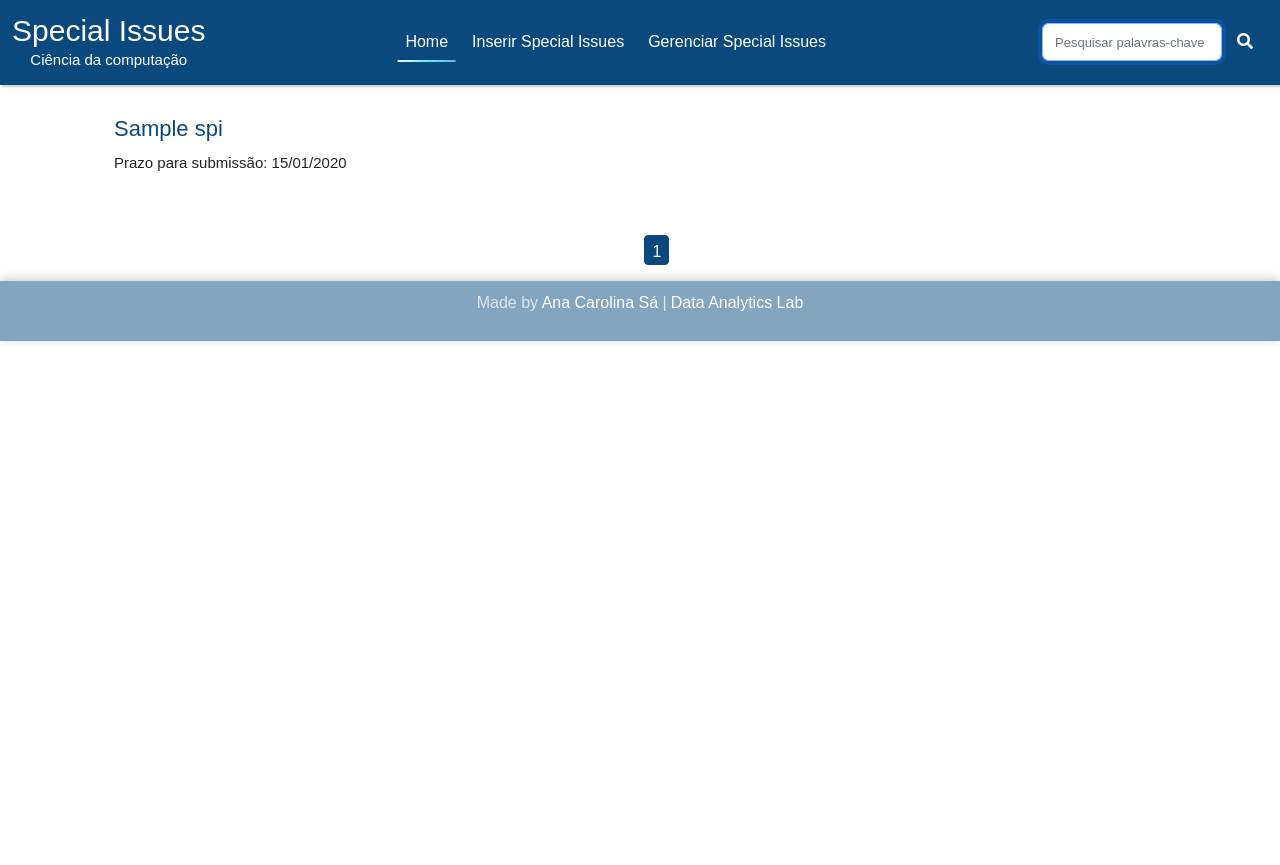
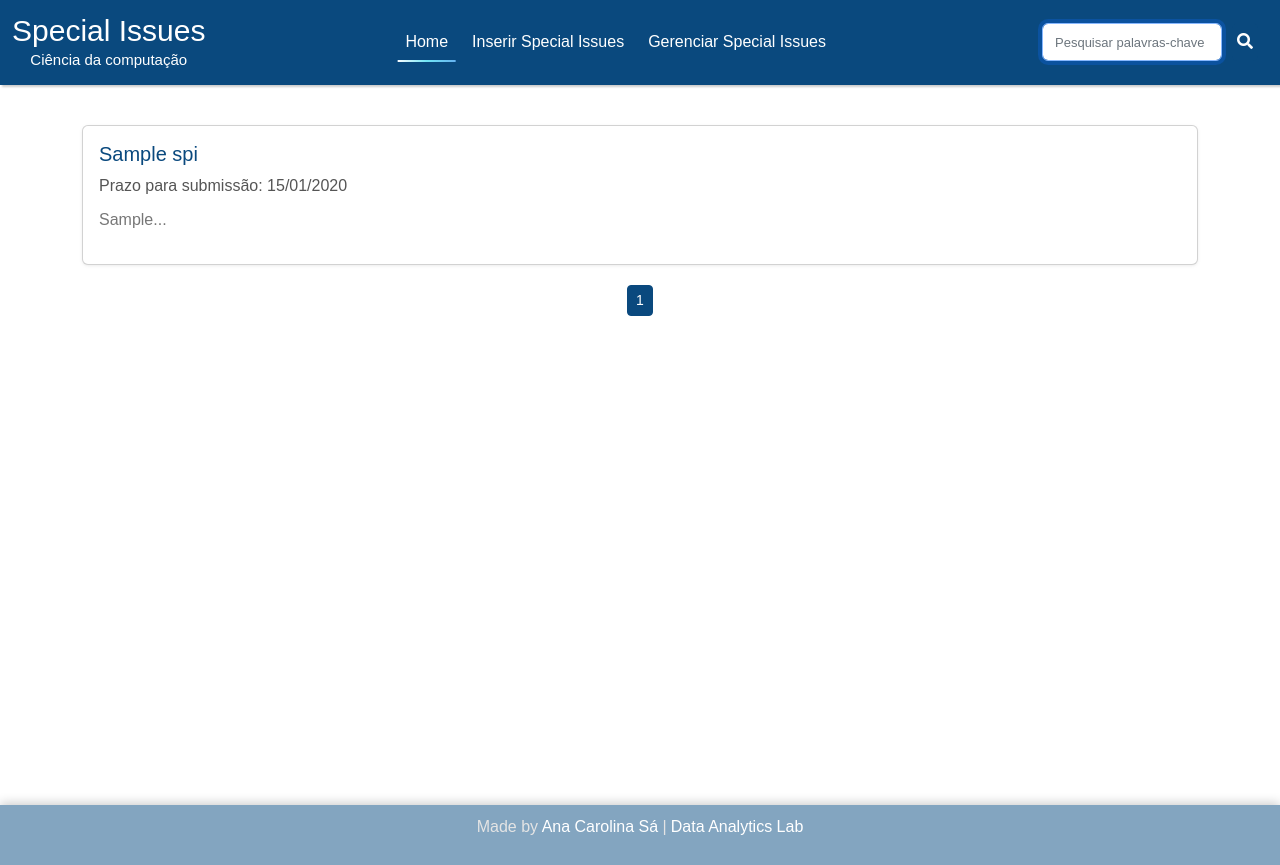
Before and after one commit to accoelhos/SpecialIssues, a Flask app: page /admin/home in a window 1280 px wide. Before the commit the page ends 343 px from the top, so only its background shows below. Run offline with Flask 3, Linux system fonts and the light colour scheme; tables that the repository leaves empty hold one stand-in row (values such as "Sample post").

Commit message:
update styles home, details, search

```diff
--- a/website/adm/rotas.py
+++ b/website/adm/rotas.py
@@ -16,7 +16,7 @@ app.config['SESSION_PERMANENT'] = True
 
 def admin_home():
 
-    per_page=10
+    per_page=5
     page=request.args.get('page',type=int, default=1)
     specialissues= SPI.query.order_by(SPI.prazo.asc()).paginate(page=page, per_page=per_page)
 
@@ -35,11 +35,11 @@ def search():
         search_value = form['search-box']
         session['search_value'] = search_value  # Armazena na sessão
         search = f"%{search_value}%"
-        specialissues = SPI.query.filter(SPI.titulo.like(search)).paginate(page=1, per_page=10)
+        specialissues = SPI.query.filter(SPI.titulo.like(search)).paginate(page=1, per_page=5)
         return render_template('admin/busca.html', specialissues=specialissues, search_value=search_value)
     else:
         page = request.args.get('page', 1, type=int)
-        per_page = 10
+        per_page = 5
 
         search_value = session.get('search_value', '')  # Obtém da sessão
         if page == 1 and search_value:
--- a/website/static/css/home.css
+++ b/website/static/css/home.css
@@ -1,61 +1,80 @@
-
-    .container ul {
-        list-style-type: none;
+* {
+    box-sizing: border-box; /* Inclui padding e border no tamanho total dos elementos */
 }
 
-    .container a {
-        color: #0a497e;
-        font-size:22px;
-        margin-top: 50px;
-        text-decoration: none;
+html, body {
+    height: 100%; /* Faz com que o body ocupe 100% da altura da tela */
+    margin: 0; /* Remove margens padrão */
 }
 
-    .container a:hover {
-        text-decoration: underline;
-        color: #123755;
+.container {
+    display: flex;
+    flex-direction: column; /* Coloca os filhos em coluna */
+    flex: 1; /* Faz com que o container ocupe o espaço restante */
+    padding: 20px; /* Padding para o container */
+    min-height: calc(100vh - 100px); /* Garante que o container tenha altura mínima */
+    margin-top: 20px;
 }
 
-    .container p {
-        display: inline;
-        margin-right: 10px;
-        font-size: 15px;
+.row {
+    margin: 0; /* Remover margens para que os cartões ocupem toda a largura */
 }
 
-    .container .special-issue {
+.col-md-12 {
+    margin-bottom: 20px; /* Espaço entre os cartões */
+}
+
+.special-issue {
+    border: 1px solid rgba(248, 248, 248, 0.5); /* Borda clara e sutil com menor opacidade */
+    border-radius: 10px; /* Cantos mais arredondados */
+    box-shadow: 0 1px 4px rgba(0, 0, 0, 0.05), /* Sombra mais suave */
+                0 1px 2px rgba(0, 0, 0, 0.03); /* Sombra mais leve */
+    transition: transform 0.2s ease, box-shadow 0.2s ease; /* Transições suaves */
+    width: 100%; /* Ocupa toda a largura do contêiner */
+    background-color: #f9f9f9; /* Cor de fundo suave */
+}
+
+.special-issue:hover {
+    transform: translateY(-3px); /* Reduz o movimento no hover */
+    box-shadow: 0 3px 6px rgba(0, 0, 0, 0.08), /* Sombra mais suave ao passar o mouse */
+                0 2px 4px rgba(0, 0, 0, 0.06); /* Efeito mais sutil */
+}
+
+.card-body {
+    padding: 20px; /* Padding mais espaçado */
+}
+
+.card-title {
+    font-size: 20px; /* Aumenta o tamanho da fonte do título */
+    color: #0a497e;
+}
+
+.date {
+    color: #555;
     margin-bottom: 10px;
-        display: block;
-        margin-top: 25px;
 }
-    .col{
-        text-align: center;
+
+.description {
+    font-size: 16px;
+    color: #777;
 }
-    .container .col a.btn-outline-primary {
-        background-color: white;
+
+.btn.btn-primary.btn-sm {
+    background-color: #0a497e;
+    border-color: #0a497e;
+}
+
+.col.text-center {
+    margin-bottom: 20px;
+}
+
+.btn.btn-outline-primary.btn-sm {
     border-color: #0a497e;
     color: #0a497e;
-        transition-duration: 0s;
-        text-decoration: none;
-        width: 25px;
-        height: 30px;
-
-        font-size: medium;
-
 }
 
-    .container .col a.btn-outline-primary:hover {
-        background-color: #0a497e;
+.btn.btn-outline-primary.btn-sm:hover {
     border-color: #0a497e;
     color: white;
+    background-color: #0a497e;
 }
-    .container .col a.btn-primary {
-        background-color: #0a497e;
-        border-color: #0a497e;
-        color: white;
-        transition: 0.2s;
-        text-decoration: none;
-        width: 25px;
-        height: 30px;
-
-        font-size: medium;
-
-    }
--- a/website/templates/admin/home.html
+++ b/website/templates/admin/home.html
@@ -1,41 +1,40 @@
-
-
 {% extends 'layout.html' %}
 {% block content %}
 {% include 'navbar.html' %}
 
 <link rel="stylesheet" type="text/css" href="{{ url_for('static', filename='css/home.css') }}">
 
+<div class="container">
+    <div class="row">
+        {% for spi in specialissues.items %}
+        <div class="col-md-12">
+            <div class="card special-issue">
+                <a href="/admin/detalhes/{{ spi.id }}" style="text-decoration: none; color: inherit;"> <!-- Link cobrindo todo o cartão -->
+                    <div class="card-body">
+                        <h5 class="card-title">{{ spi.titulo }}</h5>
+                        <p class="date">Prazo para submissão: {{ spi.prazo.strftime('%d/%m/%Y') }}</p>
+                        <p class="description">{{ spi.detalhes[:300] }}...</p> <!-- Exibir os primeiros 200 caracteres da descrição -->
+                    </div>
+                </a>
+            </div>
+        </div>
+        {% endfor %}
+    </div>
 
-
-<div class="container">
-    <ul>
-        {% for spi in specialissues.items %}
-        <li class="special-issue">
-            <h3><a href="/detalhes/{{ spi.id }}">{{ spi.titulo }}</a></h3>
-            <p class="date">Prazo para submissão: {{ spi.prazo.strftime('%d/%m/%Y') }}</p>
-
-        </li>
-        {% endfor %}
-
-        <div class="col">
+    <div class="col text-center">
         {% for page_num in specialissues.iter_pages() %}
-            {% if page_num%}
-
+        {% if page_num %}
             {% if specialissues.page == page_num %}
-            <a href="{{url_for('admin_home', page=page_num)}}" class="btn btn-primary btn-sm">{{page_num}}</a>
+            <a href="{{ url_for('home', page=page_num) }}" class="btn btn-primary btn-sm">{{ page_num }}</a>
             {% else %}
-            <a href="{{url_for('admin_home', page=page_num)}}" class="btn btn-outline-primary btn-sm">{{page_num}}</a>
+            <a href="{{ url_for('home', page=page_num) }}" class="btn btn-outline-primary btn-sm">{{ page_num }}</a>
             {% endif %}
         {% else %}
             ...
         {% endif %}
-            {% endfor %}</div>
+        {% endfor %}
+    </div>
+</div>
 
-
-    </ul>
-</div>
 {% include 'footer.html' %}
-
-
 {% endblock content %}
```
Also changed, not shown: website/static/css/busca.css (+60 -46 lines), website/static/css/detalhes.css (+45 -9 lines), website/templates/admin/busca.html (+17 -13 lines), website/templates/admin/detalhes.html (+11 -10 lines), website/templates/users/users_busca.html (+14 -9 lines), website/templates/users/users_detalhes.html (+10 -9 lines), website/templates/users/users_home.html (+19 -17 lines), website/users/users_rotas.py (+12 -4 lines). Lines whose indentation alone changed are shown as unchanged.
